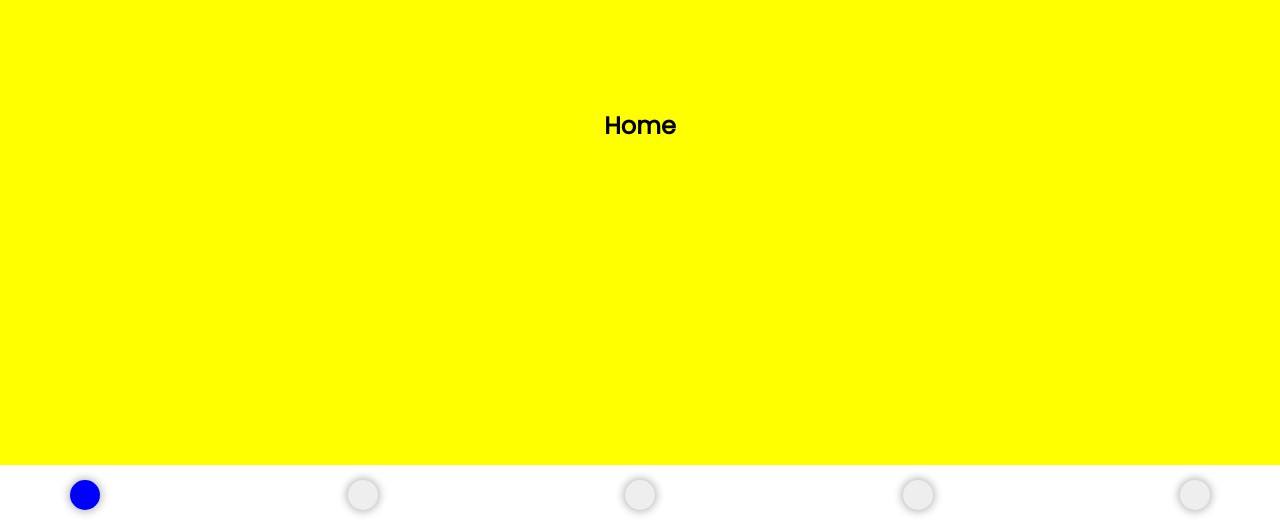
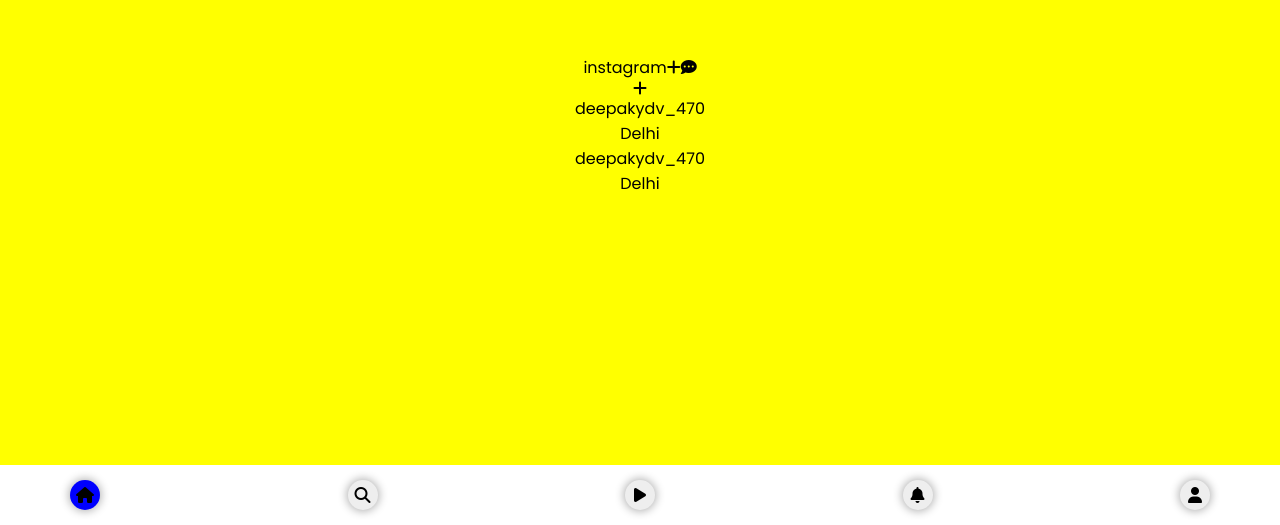
Before and after one commit to deepakydv9315/insta-clone, a plain HTML site: page index.html in a window 1280 px wide. Shown: the part 275-800 px from the top of the page. Drawn offline with Linux system fonts and the light colour scheme.

Commit message:
Update index.html

```diff
--- a/index.html
+++ b/index.html
@@ -1,5 +1,6 @@
 <!DOCTYPE html>
 <html lang="en">
+
 <head>
     <meta charset="UTF-8">
     <meta http-equiv="X-UA-Compatible" content="IE=edge">
@@ -13,12 +14,56 @@
 
     <title>Document</title>
 </head>
+
 <body>
     <!-- All sections -->
 
     <!-- home section starts here -->
-    <section id="home" class="flex-r sec conatiner sec-active">
-        <h1 class="lg-head">Home</h1>
+    <section id="home" class="flex-c sec container sec-active">
+        <header class="flex-r">
+            <div class="logo">instagram</div>
+            <div class="flex-r header-link">
+                <i class="fa-solid fa-plus"></i>
+                <i class="fa-solid fa-comment-dots"></i>
+            </div>
+        </header>
+        <div class="flex-r story-wrapper">
+            <div class="story my-story">
+                <!-- position icon to my story  -->
+                <span class="flex-r add-story">
+                    <i class="fa-solid fa-plus"></i>
+                </span>
+            </div>
+
+            <div class="story"></div>
+            <div class="story"></div>
+            <div class="story"></div>
+            <div class="story"></div>
+            <div class="story"></div>
+            <div class="story"></div>
+        </div>
+
+        <div class="post-wrapper">
+            <div class="flex-r post-account-info">
+                <span class="account-pic"></span>
+                <div class="flex-c account-name">
+                    <span>deepakydv_470</span>
+                    <span>Delhi</span>
+                </div>
+            </div>
+            <div class="post"></div>
+        </div>
+        <div class="post-wrapper">
+            <div class="flex-r post-account-info">
+                <span class="account-pic"></span>
+                <div class="flex-c account-name">
+                    <span>deepakydv_470</span>
+                    <span>Delhi</span>
+                </div>
+            </div>
+            <div class="post"></div>
+        </div>
+
     </section>
 
     <!-- search section starts here  -->
@@ -42,14 +87,26 @@
     </section>
 
     <footer class="container flex-r">
-        <div class="home-btn active"></div>
-        <div class="search-btn"></div>
-        <div class="reel-btn"></div>
-        <div class="notify-btn"></div>
-        <div class="profile-btn"></div>
+        <div class="flex-r home-btn active">
+            <i class="fa-solid fa-house"></i>
+        </div>
+        <div class="flex-r search-btn">
+            <i class="fa-solid fa-magnifying-glass"></i>
+        </div>
+        <div class="flex-r reel-btn">
+            <i class="fa-solid fa-play"></i>
+        </div>
+        <div class="flex-r notify-btn">
+            <i class="fa-solid fa-bell"></i>
+        </div>
+        <div class="flex-r profile-btn">
+            <i class="fa-solid fa-user"></i>
+        </div>
+
     </footer>
 
     <!-- link js -->
     <script src="./app.js"></script>
 </body>
+
 </html>
```
